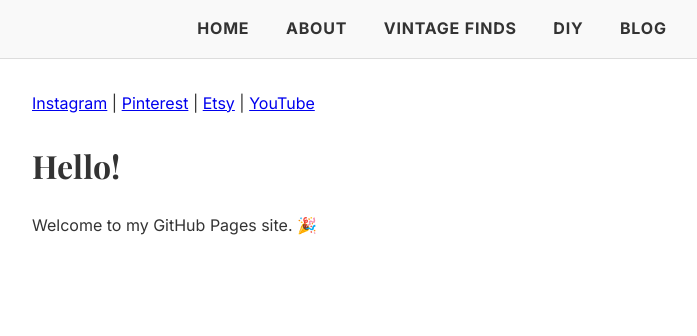
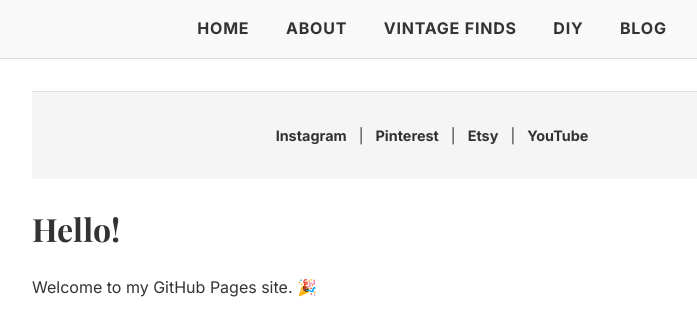
Before and after one commit to hannistudios/hannistudios.github.io, a Jekyll site: the page built from index.md, in a window 1280 px wide. Shown: the top 336 px of the page, without its empty margins (208-905 px from the left). Built offline with Jekyll 4.4.1, drawn with Linux system fonts in a browser that asks for light colours.

Commit message:
Update default.html

```diff
--- a/_layouts/default.html
+++ b/_layouts/default.html
@@ -9,6 +9,26 @@
   <link href="https://fonts.googleapis.com/css2?family=Inter:wght@400;700&family=Playfair+Display:wght@500;700&display=swap" rel="stylesheet">
 
   <style>
+    footer {
+  text-align: center;
+  padding: 2rem;
+  background: #f5f5f5;
+  font-family: 'Inter', sans-serif;
+  font-size: 0.9rem;
+  border-top: 1px solid #ddd;
+}
+
+footer .social-links a {
+  color: #333;
+  text-decoration: none;
+  margin: 0 0.5rem;
+  font-weight: 600;
+}
+
+footer .social-links a:hover {
+  text-decoration: underline;
+}
+
     nav a {
   margin: 0 1rem;
   text-decoration: none;
```
